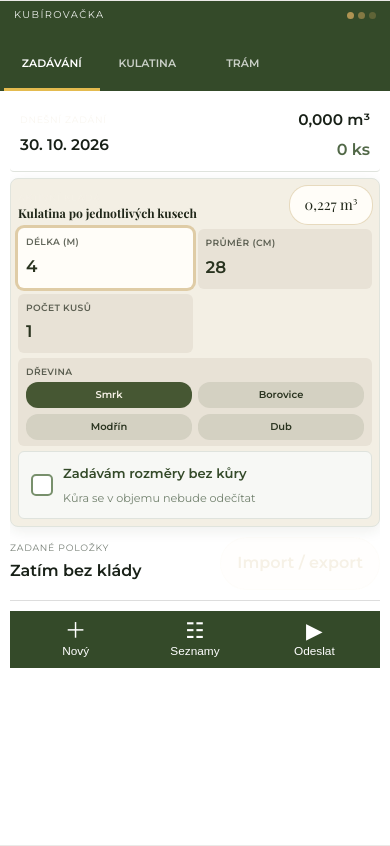
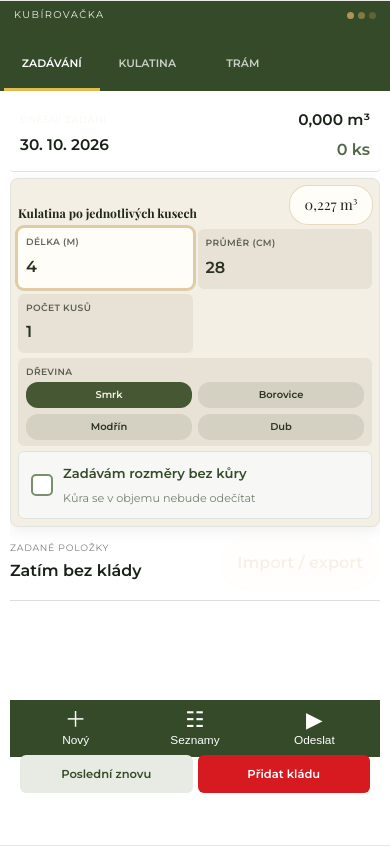
Before and after one commit to stepankruzik/pila-radkovice, a plain HTML site: page Kubirace.html in a window 390 px wide. Both pictures are taken after a click on the tab "ZADÁVÁNÍ". Drawn offline with nearby package versions, Linux system fonts and the light colour scheme; a web font is replaced by a local one.

Commit message:
kubirace

```diff
--- a/Kubirace.html
+++ b/Kubirace.html
@@ -2,7 +2,7 @@
 <html lang="cs">
 <head>
   <meta charset="utf-8">
-  <meta name="viewport" content="width=device-width, initial-scale=1.0, viewport-fit=cover">
+  <meta name="viewport" content="width=device-width, initial-scale=1.0, maximum-scale=1, user-scalable=no, viewport-fit=cover">
   <meta name="theme-color" content="#1c2416">
   <meta name="apple-mobile-web-app-capable" content="yes">
   <meta name="apple-mobile-web-app-status-bar-style" content="black-translucent">
@@ -138,7 +138,11 @@
                   </div>
                 </div>
 
-                <div class="app-pad">
+                <div class="entry-actions" aria-label="Akce zadávání">
+                  <button class="entry-action entry-action-secondary" type="button" id="cloneLastRow">Poslední znovu</button>
+                  <button class="entry-action entry-action-primary" type="button" id="addLogRow">Přidat kládu</button>
+                </div>
+                <div class="app-pad" hidden>
                   <div class="pad-main">
                     <button class="pad-key" type="button" data-key="1">1</button>
                     <button class="pad-key" type="button" data-key="2">2</button>
@@ -153,12 +157,12 @@
                     <button class="pad-key" type="button" data-key="7">7</button>
                     <button class="pad-key" type="button" data-key="8">8</button>
                     <button class="pad-key" type="button" data-key="9">9</button>
-                    <button class="pad-key pad-side pad-side-add" type="button" id="addLogRow">+</button>
+                    <button class="pad-key pad-side pad-side-add" type="button">+</button>
 
                     <button class="pad-meta" type="button" id="clearLogRows">Smazat vše</button>
                     <button class="pad-key" type="button" data-key="0">0</button>
                     <button class="pad-key" type="button" data-key=",">,</button>
-                    <button class="pad-meta pad-meta-ghost" type="button" id="cloneLastRow">Poslední znovu</button>
+                    <button class="pad-meta pad-meta-ghost" type="button">Poslední znovu</button>
                   </div>
                 </div>
 
--- a/css/kubirace.css
+++ b/css/kubirace.css
@@ -721,6 +721,31 @@
   box-shadow: 0 4px 14px rgba(32, 45, 28, 0.08);
 }
 
+.page-kubirace .entry-actions {
+  display: flex;
+  gap: 8px;
+}
+
+.page-kubirace .entry-action {
+  min-height: 44px;
+  flex: 1;
+  border: 0;
+  border-radius: 6px;
+  font: inherit;
+  font-weight: 700;
+  cursor: pointer;
+}
+
+.page-kubirace .entry-action-secondary {
+  background: #e7ebe3;
+  color: #344a29;
+}
+
+.page-kubirace .entry-action-primary {
+  background: #d71920;
+  color: #fff;
+}
+
 .page-kubirace .bark-toggle {
   grid-column: 1 / -1;
   display: flex;
@@ -956,7 +981,16 @@
   }
 
   .page-kubirace .app-field-input {
-    font-size: 1.05rem;
+    font-size: 16px;
+  }
+
+  .page-kubirace .entry-actions {
+    gap: 5px;
+  }
+
+  .page-kubirace .entry-action {
+    min-height: 38px;
+    font-size: 0.72rem;
   }
 
   .page-kubirace .species-chip {
@@ -972,6 +1006,10 @@
     display: none;
   }
 
+  .page-kubirace .app-pad[hidden] {
+    display: none !important;
+  }
+
   .page-kubirace [data-view-mode="zadavani"][data-keypad="visible"] .app-list-head,
   .page-kubirace [data-view-mode="zadavani"][data-keypad="visible"] .log-card-list {
     display: none !important;
@@ -980,6 +1018,29 @@
   .page-kubirace [data-view-mode="zadavani"][data-keypad="visible"] .app-entry {
     flex: 0 0 auto;
     padding: 5px;
+  }
+
+  .page-kubirace [data-view-mode="kulatina"] .entry-actions {
+    display: none;
+  }
+
+  .page-kubirace [data-view-mode="zadavani"] .app-entry {
+    flex: 0 0 auto;
+  }
+
+  .page-kubirace [data-view-mode="zadavani"] .entry-actions {
+    position: absolute;
+    left: 10px;
+    right: 10px;
+    bottom: 52px;
+    z-index: 6;
+  }
+
+  .page-kubirace [data-view-mode="zadavani"] .log-card-list {
+    flex: 1;
+    min-height: 0;
+    overflow-y: auto;
+    overscroll-behavior: contain;
   }
 
   .page-kubirace [data-view-mode="zadavani"][data-keypad="visible"] .app-topbar {
```
